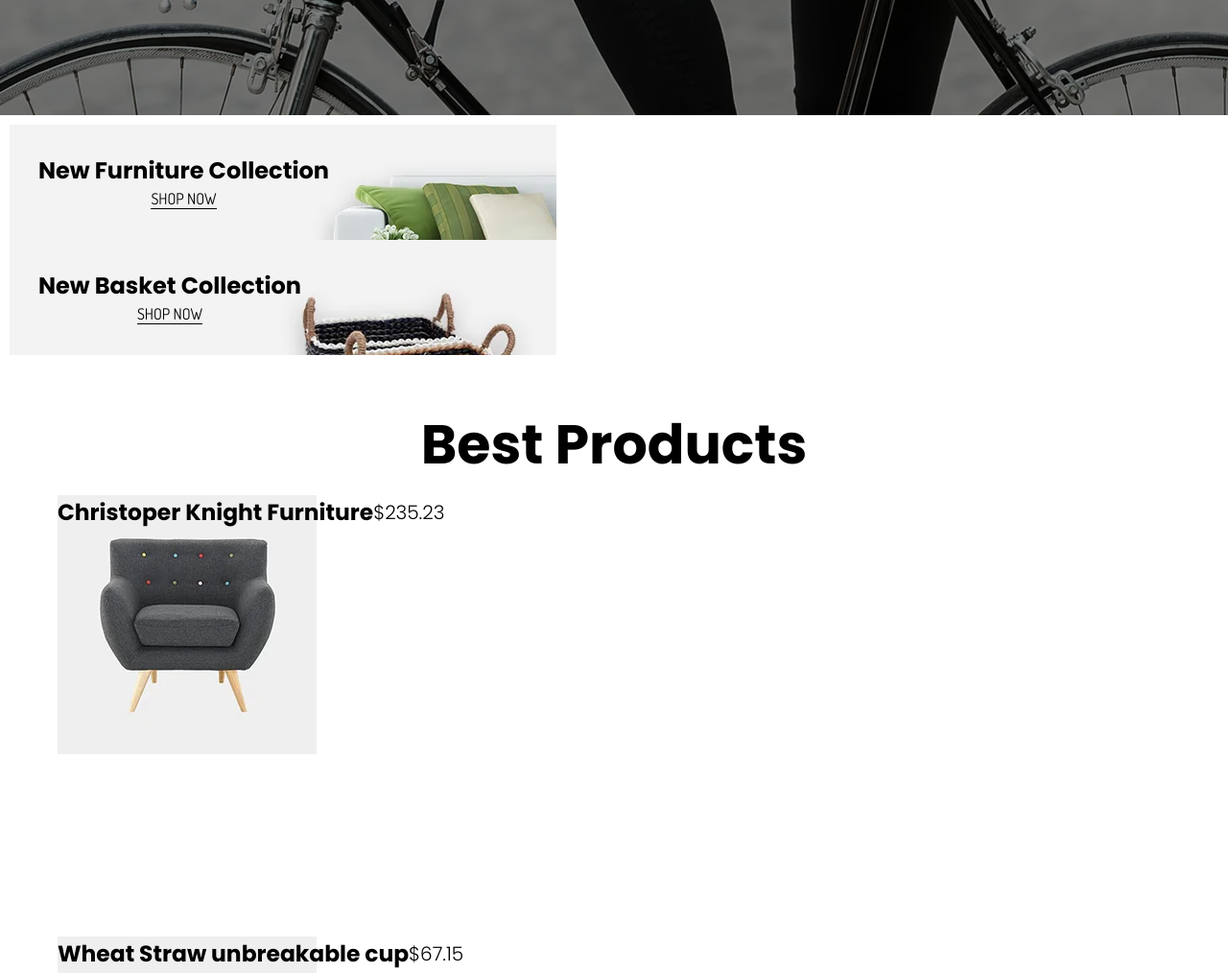
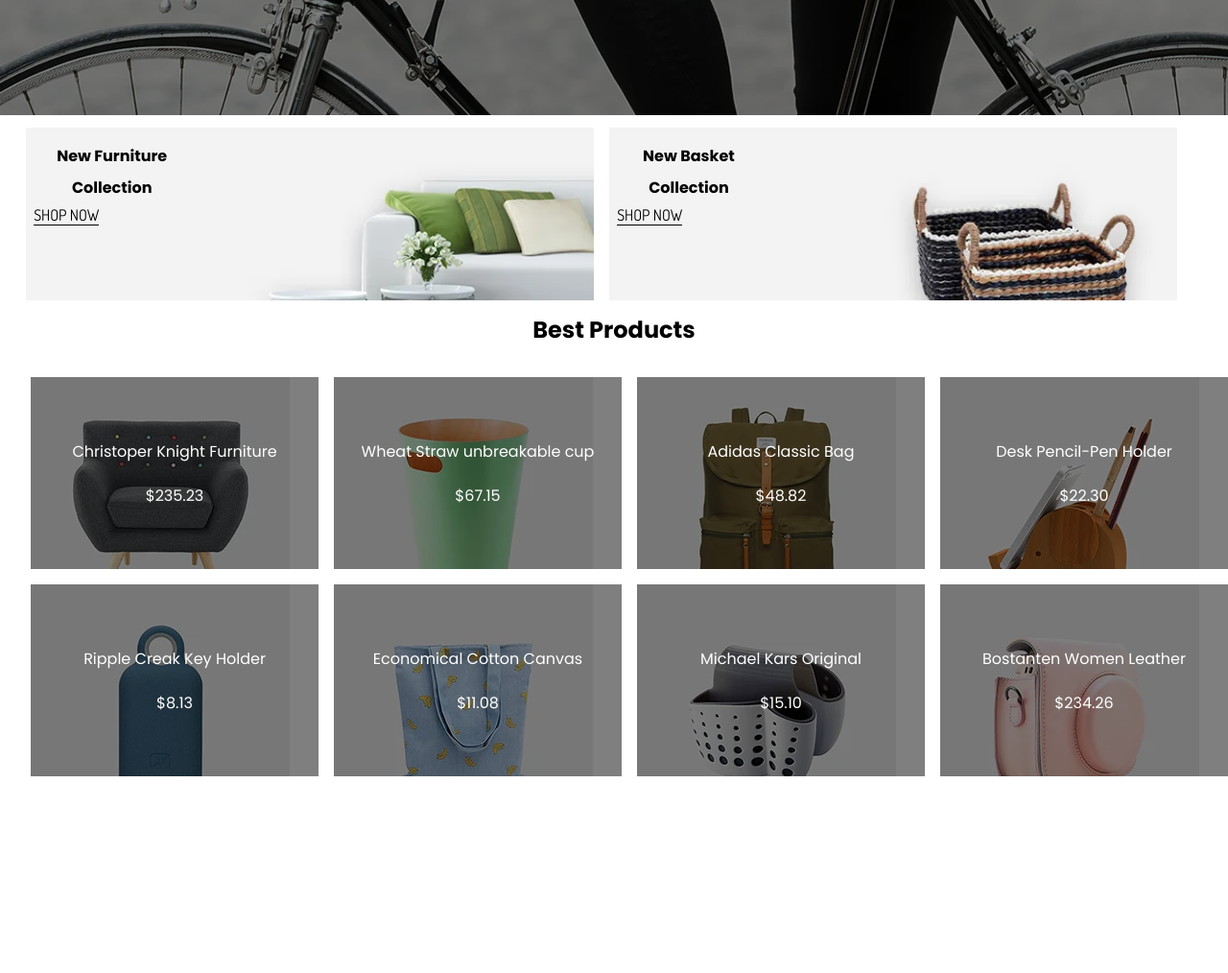
Before and after one commit to Ednawambui/Ecommerce-website, a plain HTML site: page index.html in a window 1280 px wide. Shown: the part 680-1694 px from the top of the page at 96% size. After the commit the page ends 1489 px from the top, so only its background shows below. Drawn offline with nearby package versions, Linux system fonts and the light colour scheme.

Commit message:
Part 2 changes

```diff
--- a/css/message.css
+++ b/css/message.css
@@ -4,40 +4,58 @@
     flex-direction: column;
     justify-content: center;
     align-items: center;
-    flex-wrap: wrap;
+    height: 180;
+    row-gap: .5rem;
+    width: 98.5%;
+    padding: .8rem .5rem;
+    align-items: flex-start;
+    flex: 1;
+    margin-left: 1.2rem;
 }
 .categories .furniture {
     background-image: url('../images/new-assets-images/furn.jpg');
+    background-size: cover;
+    object-fit: cover;
     background-repeat: no-repeat;
     background-color: rgba(255, 255, 255, 0.75);
-    align-items: center;
-    text-align: center;
     width: 100%;
-    padding: 30px;
+    align-self: center;
+    padding: .8rem .5rem;
     display: flex;
+    height: 180px;
+    flex-direction: column;
+    row-gap: .8rem;
+    justify-content: flex-start;
+    align-items: flex-start;
 }
 
 .categories .basket {
     background-image: url('../images/new-assets-images/bask.jpg');
+    background-size: cover;
+    object-fit: cover;
     background-repeat: no-repeat;
     background-color: rgba(255, 255, 255, 0.75);
     width: 100%;
-    padding: 30px;
-    align-items: center;
-    text-align: center;
+    align-self: center;
+    padding: .8rem .5rem;
     display: flex;
-    float: right;
+    height: 180px;
+    flex-direction: column;
+    row-gap: .8rem;
+    justify-content: flex-start;
+    align-items: flex-start;
 }
 
-.categories .message h2 {
-    font-weight: 500;
-    font-size: 30px;
-    line-height: 1.2;
-    margin-bottom: 15px;
-    display: flex;
-    flex-direction: column;
-    width: 200px;
-    row-gap: 10px;
+.categories .msg-content h2 {
+    font-family: 'Dosis' sans-serif;
+    font-weight: 700;
+    font-size: 16px;
+    line-height: 33px;
+    text-align: center;
+    flex: 1;
+    color: #000000;
+    position: relative;
+    margin-left: .5rem
 }
 
 .shopnow_btn {
@@ -46,7 +64,10 @@
     color: black;
     font-weight: 400;
     border-bottom: 0.5px solid black;
+    position: relative;
 }
+
+
 
 /*css for the mobile */
 
@@ -61,18 +82,22 @@
 
 @media (min-width:768px) {
     .categories {
-        flex-basis: 33.33%;
-        display: flex;
-        column-gap: 20px;
-        margin: 10px;
+        width: 95%;
+        flex-direction: row;
+        column-gap: 1rem;
+    }
+    .categories h2 {
+        width: 70% !important;
     }
 }
 
 /*css for the desktop view */
 
-@media (min-width:992px) {
+@media (min-width:1024) {
     .categories {
-        flex-basis: 25%;
-        margin: 10px;
+        height: 300px;
+    }
+    .categories h2 {
+        width: 50% !important;
     }
 }
--- a/css/products.css
+++ b/css/products.css
@@ -1,95 +1,134 @@
 /*css for the products section*/
 
 .products-section {
-    font-size: 38px;
-    font-weight: 100;
-    text-align: center;
-    margin: 50px;
-
+    display: flex;
+    flex-direction: column;
+    gap: 2rem;
+    width: 95%;
+    margin: 0 auto;
 }
 
-.products-section .prod {
-    height: 450px;
+.products {
+    display: grid;
+    grid-template-columns: 100%;
+    row-gap: 1rem;
     width: 100%;
-    display: block;
-    text-align: center;
-    margin: 10px;
-    font-size: 20px;
-
 }
 
 .product-content {
     display: flex;
+    flex-direction: column;
+    justify-content: center;
     align-items: center;
+    gap: 1.5rem;
+    width: 100%;
+    height: 360px;
+    text-align: center;
+    color: #FFFFFF;
 }
 
-.prize {
-    display: block;
-    align-items: center;
-    justify-content: center;
-
-}
-
-.products-content .product-name{
-    display: flex;
-    align-items: center;
-    text-align: center;
-    line-height: 1.5;
-    font-size: 20px;
+.product-content span {
+    font-weight: 500;
+    font-size: 16px;
+    line-height: 20px;
 }
 
 .product1 {
     background-image: url('../images/new-assets-images/pr1.png');
     background-repeat: no-repeat;
-    background-color: rgba(255, 255, 255, 0.75);
+    background-color: rgba(0, 0, 0, 0.5);
+    background-blend-mode: overlay;
     width: 100%;
 }
 
 .product2 {
     background-image: url('../images/new-assets-images/pr2.png');
     background-repeat: no-repeat;
-    background-color: rgba(255, 255, 255, 0.75);
+    background-color: rgba(0.5, 0.5, 0.5, 0.5);
+    background-blend-mode: overlay;
     width: 100%;
 }
 
 .product3 {
     background-image: url('../images/new-assets-images/pr3.png');
     background-repeat: no-repeat;
-    background-color: rgba(255, 255, 255, 0.75);
+    background-color: rgba(0, 0, 0, 0.5);
+    background-blend-mode: overlay;
     width: 100%;
 }
 
 .product4 {
     background-image: url('../images/new-assets-images/pr4.png');
     background-repeat: no-repeat;
-    background-color: rgba(255, 255, 255, 0.75);
+    background-color: rgba(0, 0, 0, 0.5);
+    background-blend-mode: overlay;
     width: 100%;
 }
 
 .product5 {
     background-image: url('../images/new-assets-images/pr5.png');
     background-repeat: no-repeat;
-    background-color: rgba(255, 255, 255, 0.75);
+    background-color: rgba(0, 0, 0, 0.5);
+    background-blend-mode: overlay;
     width: 100%;
 }
 
 .product6 {
     background-image: url('../images/new-assets-images/pr6.png');
     background-repeat: no-repeat;
-    background-color: rgba(255, 255, 255, 0.75);
+    background-color: rgba(0, 0, 0, 0.5);
+    background-blend-mode: overlay;
     width: 100%;
 }
 
 .product7 {
     background-image: url('../images/new-assets-images/pr7.png');
     background-repeat: no-repeat;
-    background-color: rgba(255, 255, 255, 0.75);
+    background-color: rgba(0, 0, 0, 0.5);
+    background-blend-mode: overlay;
     width: 100%;
 }
 
 .product8 {
     background-image: url('../images/new-assets-images/pr8.png');
     background-repeat: no-repeat;
-    background-color: rgba(255, 255, 255, 0.75);
+    background-color: rgba(0, 0, 0, 0.5);
+    background-blend-mode: overlay;
     width: 100%;
 }
+
+/*css for mobile and tablet view*/
+
+@media (min-width:768px) {
+    .product-section {
+        width: 95%
+    }
+    .products {
+        grid-template-columns: repeat(3,1fr);
+        column-gap: 1rem;
+    }
+    .product-content {
+        width: 100%;
+        height: 200px;
+        align-self: center;
+    }
+    .product-content p {
+        width: 50%;
+    }
+}
+
+/*css for desktop view*/
+
+@media (min-width:1024px) {
+    .products {
+        grid-template-columns: 300px 300px 300px 300px;
+    }
+    .product-content {
+        width: 100%;
+        height: 200px;
+        align-self: center;
+    }
+    .product-content p {
+        width: 100%;
+    }
+}
--- a/css/styles.css
+++ b/css/styles.css
@@ -11,3 +11,8 @@ body {
 a {
     text-decoration: none;
 }
+
+h1 {
+    text-align: center;
+    font-family: 'Poppins' , sans-serif;
+}
--- a/index.html
+++ b/index.html
@@ -100,77 +100,63 @@
     <!--Products Section-->
 
     <section class="products-section">
-        <h2>Best Products</h2>
+        <h1>Best Products</h1>
 
     <!--Product 1-->
 
-        <div class="prod product1">
-            <div class="product-content">
-                <h3 class="product-name">Christoper Knight Furniture</h3>
-                <p class="price">$235.23</p>
-            </div>
+        <div class="products">
+            <div class="product-content product1">
+                <p>Christoper Knight Furniture</p>
+                <span>$235.23</span>
             </div>
 
     <!--Product 2-->
 
-        <div class="prod product2">
-            <div class="product-content">
-                <h3 class="product-name">Wheat Straw unbreakable cup</h3>
-                <p class="price">$67.15</p>
-            </div>
+            <div class="product-content product2">
+                <p>Wheat Straw unbreakable cup</p>
+                <span>$67.15</span>
             </div>
 
      <!--Product 3-->
 
-        <div class="prod product3">
-            <div class="product-content">
-                <h3 class="product-name">Adidas Classic Bag</h3>
-                <p class="price">$48.82</p>
-            </div>
+             <div class="product-content product3">
+                <p>Adidas Classic Bag</p>
+                <span>$48.82</span>
             </div>
 
      <!--Product 4-->
 
-        <div class="prod product4">
-            <div class="product-content">
-                <h3 class="product-name">Desk Pencil-Pen Holder</h3>
-                <p class="price">$22.30</p>
-            </div>
+             <div class="product-content product4">
+                <p>Desk Pencil-Pen Holder</p>
+                <span>$22.30</span>
             </div>
 
     <!--Product 5-->
 
-        <div class="prod product5">
-            <div class="product-content">
-                <h3 class="product-name">Ripple Creak Key Holder</h3>
-                <p class="price">$8.13</p>
-            </div>
+             <div class="product-content product5">
+                <p>Ripple Creak Key Holder</p>
+                <span>$8.13</span>
             </div>
 
      <!--Product 6-->
 
-        <div class="prod product6">
-            <div class="product-content">
-                <h3 class="product-name">Economical Cotton Canvas</h3>
-                <p class="price">$11.08</p>
-            </div>
+             <div class="product-content product6">
+                <p>Economical Cotton Canvas</p>
+                <span>$11.08</span>
             </div>
 
      <!--Product 7-->
 
-        <div class="prod product7">
-            <div class="product-content">
-                <h3 class="product-name">Michael Kars Original</h3>
-                <p class="price">$15.10</p>
-            </div>
+             <div class="product-content product7">
+                <p>Michael Kars Original</p>
+                <span>$15.10</span>
             </div>
 
      <!--Product 8-->
 
-        <div class="prod product8">
-            <div class="product-content">
-                <h3 class="product-name">Bostanten Women Leather</h3>
-                <p class="price">$234.26</p>
+            <div class="product-content product8">
+                <p>Bostanten Women Leather</p>
+                <span>$234.26</span>
             </div>
         </div>
     </section>
```
Lines whose indentation alone changed are shown as unchanged.
